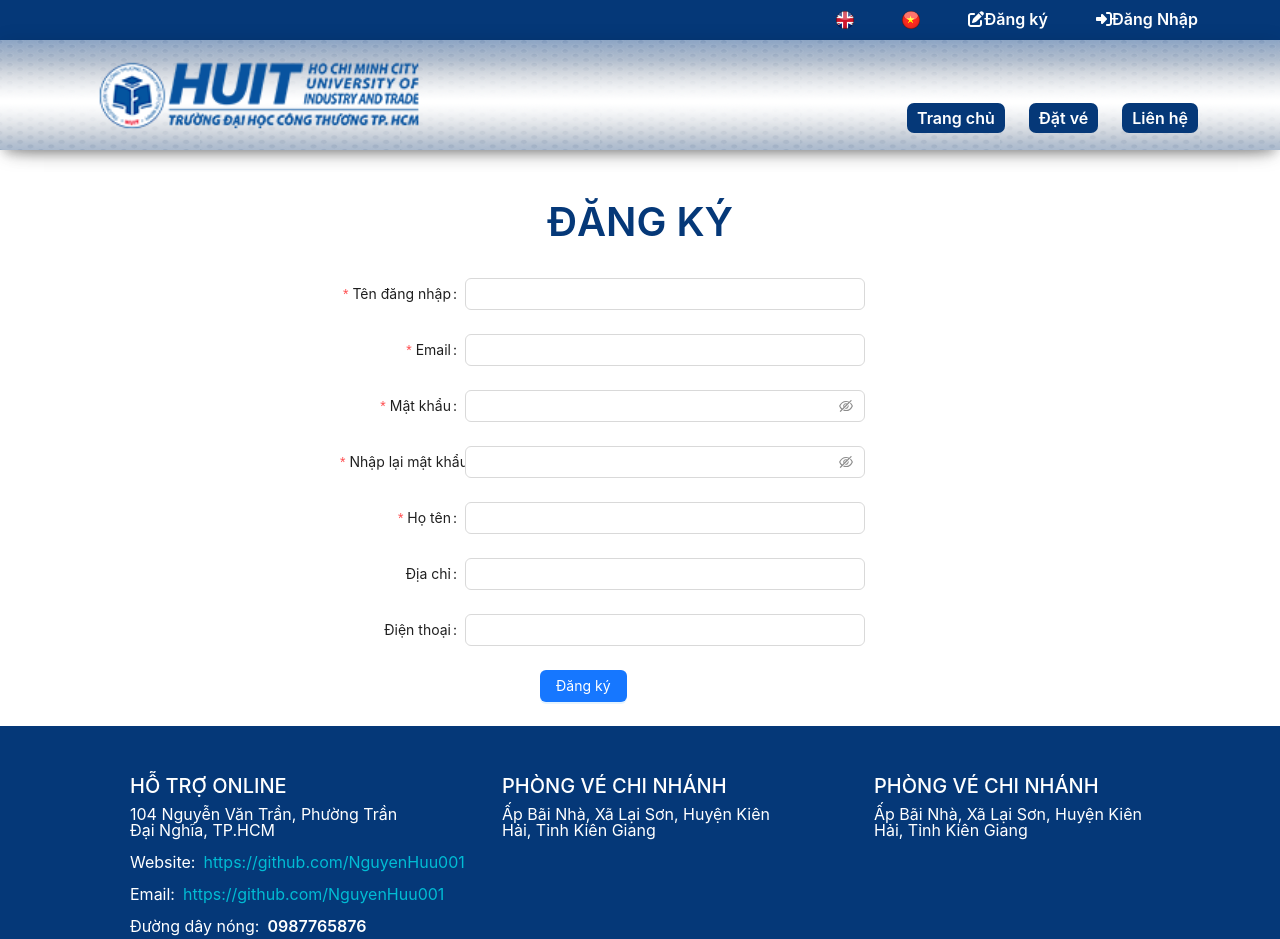
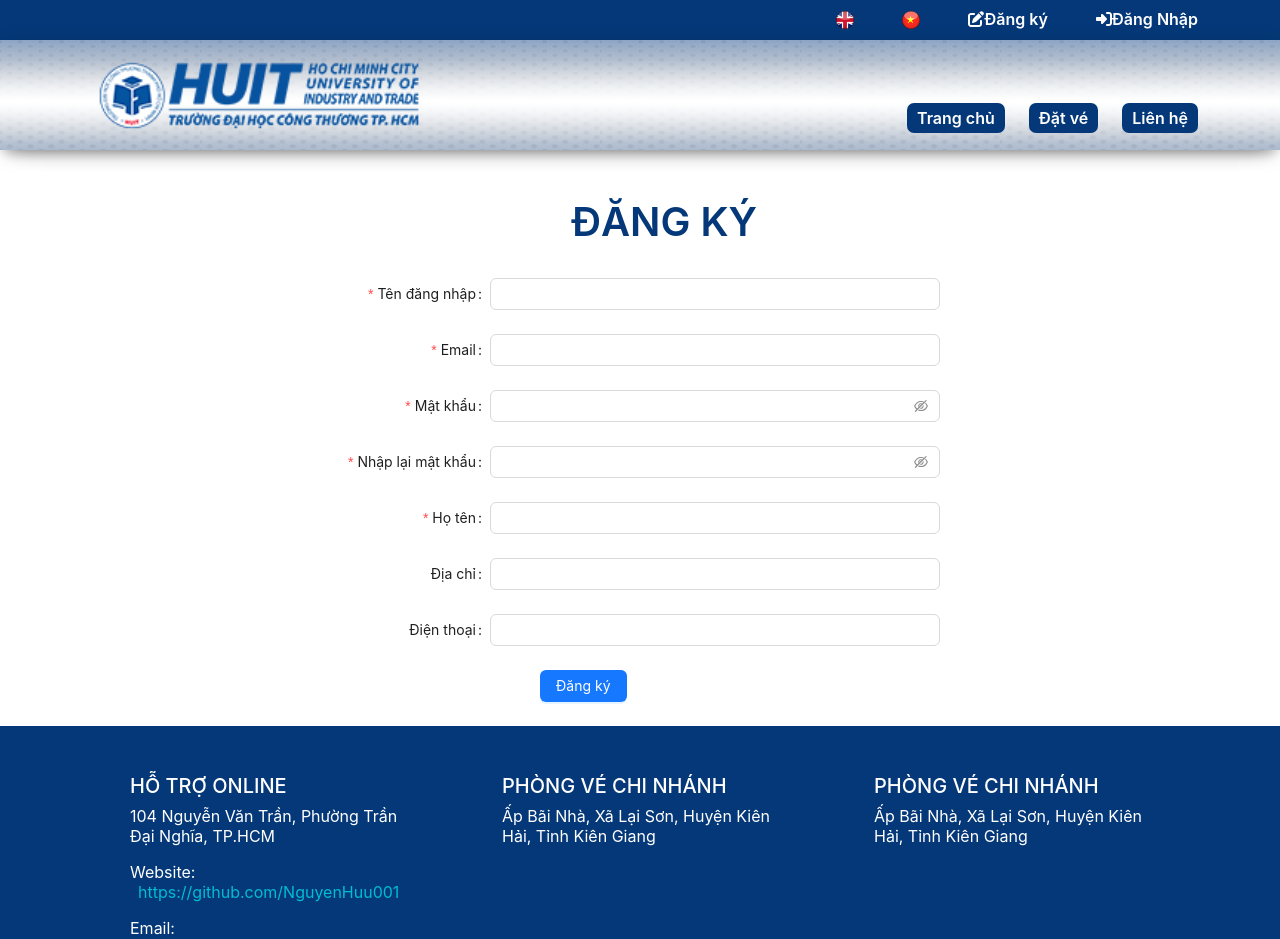
Before and after one commit to NguyenHuu001/DA_BVT_FrontEnd, a React (Create React App) app: page /register in a window 1280 px wide. Shown: the top 939 px of the page. Built offline with nearby package versions, Linux system fonts and the light colour scheme.

Commit message:
Resfful hash login, register

```diff
--- a/src/layouts/footer/index.js
+++ b/src/layouts/footer/index.js
@@ -1,41 +1,40 @@
-
 import './footer.scss';
 function Footer() {
     return (
         <footer className="container-fluid footer-bg">
-            <div className="container d-flex" style={{ color: '#fff' }}>
-                <div className="col-md-4 p-5">
+            <div className="container d-flex flex-wrap" style={{ color: '#fff', lineHeight:'20px' }}>
+                <div className="col-lg-4 col-sm-12 p-5">
                     <h5 style={{ textTransform: 'uppercase', fontWeight: '500' }}>Hỗ trợ online</h5>
                     <p>104 Nguyễn Văn Trần, Phường Trần Đại Nghĩa, TP.HCM</p>
-                    <div className="d-flex">
-                        <p>Website:</p>
+                    <div className="d-flex flex-wrap">
+                        <p className='mb-0'>Website:</p>
                         <a
-                            className="ms-2"
+                            className="ms-2 mb-3"
                             style={{ textDecoration: 'none', color: '#01bcd4' }}
                             href="https://github.com/NguyenHuu001"
                         >
                             https://github.com/NguyenHuu001
                         </a>
                     </div>
-                    <div className="d-flex">
-                        <p>Email:</p>
+                    <div className="d-flex flex-wrap">
+                        <p className='mb-0'>Email:</p>
                         <a
-                            className="ms-2"
+                            className="ms-2 mb-3"
                             style={{ textDecoration: 'none', color: '#01bcd4' }}
                             href="https://github.com/NguyenHuu001"
                         >
                             https://github.com/NguyenHuu001
                         </a>
                     </div>
-                    <div className="d-flex">
+                    <div className="d-flex flex-wrap">
                         <p className="me-2">Đường dây nóng:</p> <p style={{ fontWeight: '600' }}>0987765876</p>
                     </div>
                 </div>
-                <div className="col-md-4 p-5">
+                <div className="col-lg-4 col-sm-6 p-5">
                     <h5 style={{ textTransform: 'uppercase', fontWeight: '500' }}>Phòng vé Chi Nhánh</h5>
                     <p>Ấp Bãi Nhà, Xã Lại Sơn, Huyện Kiên Hải, Tỉnh Kiên Giang</p>
                 </div>
-                <div className="col-md-4 p-5">
+                <div className="col-lg-4 col-sm-6 p-5">
                     <h5 style={{ textTransform: 'uppercase', fontWeight: '500' }}>Phòng vé Chi Nhánh</h5>
                     <p>Ấp Bãi Nhà, Xã Lại Sơn, Huyện Kiên Hải, Tỉnh Kiên Giang</p>
                 </div>
--- a/src/layouts/header/index.js
+++ b/src/layouts/header/index.js
@@ -14,7 +14,7 @@ function Header() {
                         className="container d-flex align-items-center justify-content-end "
                         style={{ height: '40px' }}
                     >
-                        <div className="d-flex ">
+                        <div className="d-flex">
                             <div className="ms-5 login-logout">
                                 <img src={flagEng} alt="flag English" style={{ height: '18px' }} />
                             </div>
--- a/src/pages/login/index.js
+++ b/src/pages/login/index.js
@@ -1,14 +1,35 @@
-import { Button, Input, Form } from 'antd'; // Import Form từ antd
-
-const onFinish = (values) => {
-    console.log('Success:', values);
-};
+import { Button, Input, Form, notification } from 'antd'; // Import Form từ antd
+import { Link } from 'react-router-dom';
+import { LoginKH } from '../../services/BVT_service';
 
 const onFinishFailed = (errorInfo) => {
     console.log('Failed:', errorInfo);
 };
 
 function Login() {
+    const onFinish = async (values) => {
+        try {
+            const data = {
+                MatKhau: values.password,
+                TenDangNhap: values.username,
+            };
+            await LoginKH(data).then((res) => {
+                notification.open({
+                    type: 'success',
+                    message: 'Đăng nhập thành công',
+                    description: '',
+                    duration: 1,
+                });
+            });
+        } catch (error) {
+            notification.open({
+                type: 'error',
+                message: 'Đăng nhập không thành công',
+                description: 'Tài khoản hoặc mật khẩu không chính xác',
+                duration: 1,
+            });
+        }
+    };
     return (
         <div className="mt-5 d-flex flex-column align-items-center ">
             <h1 style={{ textTransform: 'uppercase', fontWeight: '600', color: '#053878' }}>Đăng nhập</h1>
@@ -56,7 +77,9 @@ function Login() {
                 >
                     <Input.Password />
                 </Form.Item>
-
+                <Link className="ms-5" to="/login" style={{ fontSize: '16px' }}>
+                    Quên mật khẩu
+                </Link>
                 <Form.Item
                     wrapperCol={{
                         offset: 8,
--- a/src/pages/register/index.js
+++ b/src/pages/register/index.js
@@ -17,7 +17,7 @@ function Register() {
                     SoDienThoai: values.PhoneNumber,
                     DiaChi: values.Address,
                 };
-                await RegisterKH(dataKH)
+                await RegisterKH(dataKH);
                 // .then((res) => console.log(res));
                 notification.open({
                     type: 'success',
@@ -40,15 +40,17 @@ function Register() {
     };
     return (
         <div className="mt-5 d-flex flex-column align-items-center ">
-            <h1 style={{ textTransform: 'uppercase', fontWeight: '600', color: '#053878' }}>Đăng ký</h1>
+            <h1 className="ms-5" style={{ textTransform: 'uppercase', fontWeight: '600', color: '#053878' }}>
+                Đăng ký
+            </h1>
             <Form
                 className="col-md-10 mt-4"
                 name="basic"
                 labelCol={{
-                    span: 5,
+                    span: 6,
                 }}
                 wrapperCol={{
-                    span: 16,
+                    span: 18,
                 }}
                 style={{
                     maxWidth: 600,
--- a/src/services/BVT_service.js
+++ b/src/services/BVT_service.js
@@ -2,4 +2,7 @@ import { instance } from './axios';
 const RegisterKH = (data) => {
     return instance.post('/api/createAccountKH', data);
 };
-export { RegisterKH };
+const LoginKH = (data) => {
+    return instance.post('/api/loginAccountKH', data);
+};
+export { RegisterKH, LoginKH };
```
